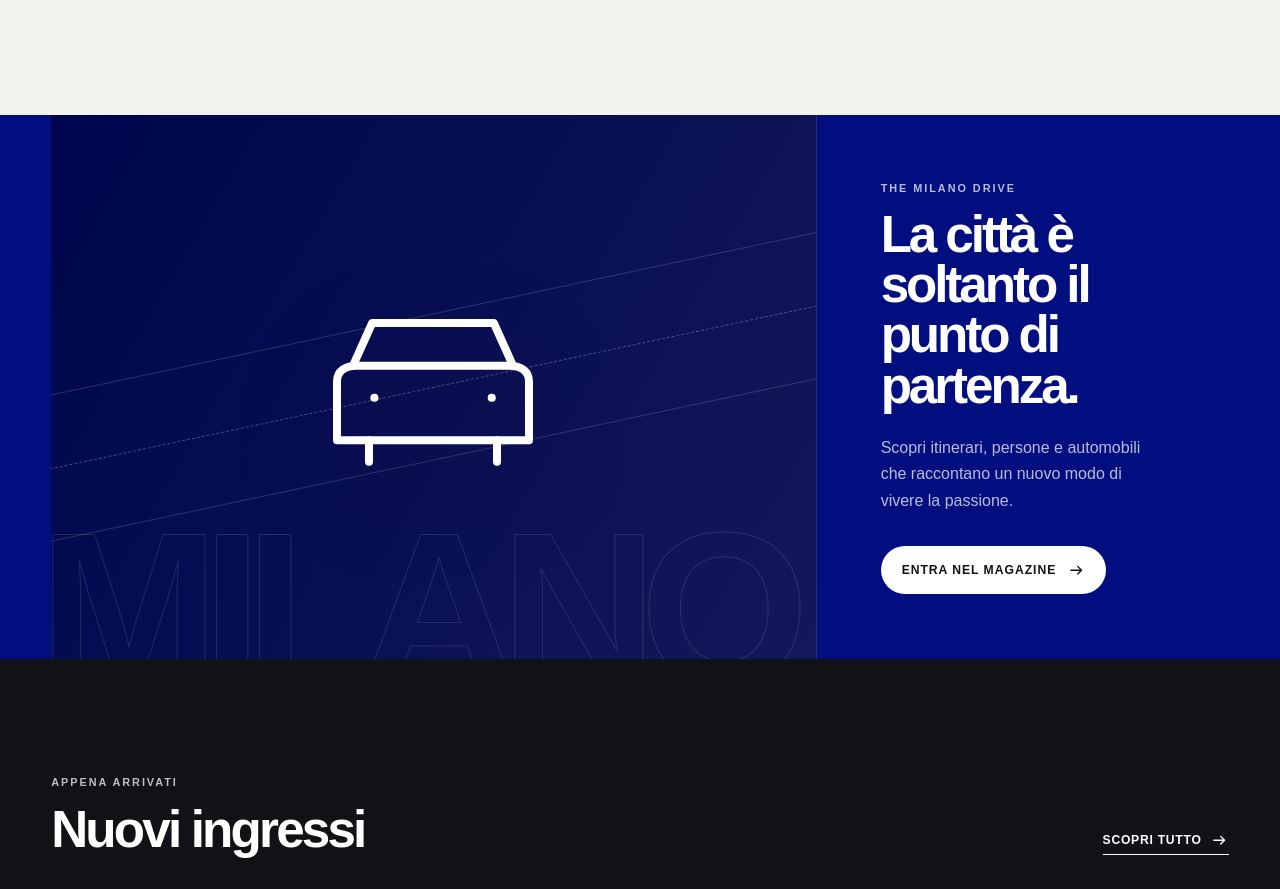
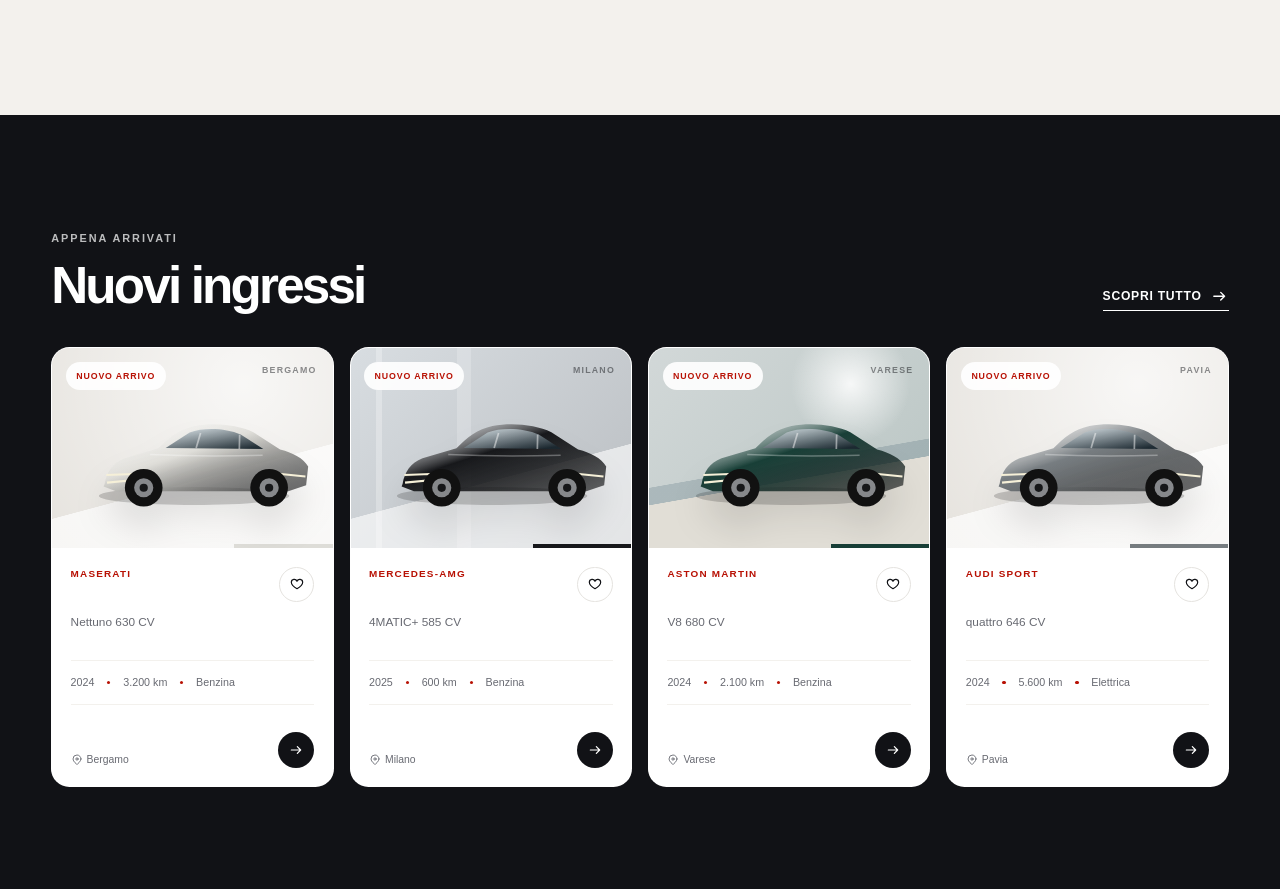
Before and after one commit to ronaldocardoso/macchinamilano, a Next.js app: page / in a window 1280 px wide. Shown: the part 2277-3166 px from the top of the page. Built offline with nearby package versions, Linux system fonts and the light colour scheme; no server answers.

Commit message:
Remove Milano Drive section

```diff
--- a/app/globals.css
+++ b/app/globals.css
@@ -977,91 +977,6 @@
   width: 1.2rem;
 }
 
-.editorial-banner {
-  overflow: hidden;
-  background: var(--brand-blue);
-  color: white;
-}
-
-.editorial-banner__grid {
-  display: grid;
-  min-height: 34rem;
-  grid-template-columns: 1.3fr 0.7fr;
-}
-
-.editorial-banner__visual {
-  position: relative;
-  display: grid;
-  overflow: hidden;
-  place-items: center;
-  border-right: 1px solid rgb(255 255 255 / 16%);
-  background:
-    linear-gradient(120deg, transparent, rgb(255 255 255 / 7%)),
-    var(--brand-blue-dark);
-}
-
-.editorial-banner__visual > svg {
-  position: relative;
-  z-index: 3;
-  width: min(20vw, 16rem);
-  color: white;
-  filter: drop-shadow(0 2rem 3rem rgb(0 0 0 / 30%));
-  stroke-width: 0.75;
-}
-
-.editorial-banner__road {
-  position: absolute;
-  top: 50%;
-  left: 50%;
-  width: 130%;
-  height: 9rem;
-  border-block: 1px solid rgb(255 255 255 / 16%);
-  transform: translate(-50%, -50%) rotate(-12deg);
-}
-
-.editorial-banner__road::after {
-  position: absolute;
-  top: 50%;
-  left: 0;
-  width: 100%;
-  border-top: 1px dashed rgb(255 255 255 / 26%);
-  content: "";
-}
-
-.editorial-banner__word {
-  position: absolute;
-  bottom: -0.12em;
-  left: -0.06em;
-  color: transparent;
-  font-size: clamp(6rem, 17vw, 16rem);
-  font-weight: 800;
-  letter-spacing: -0.08em;
-  line-height: 0.7;
-  -webkit-text-stroke: 1px rgb(255 255 255 / 12%);
-}
-
-.editorial-banner__copy {
-  display: flex;
-  flex-direction: column;
-  align-items: start;
-  justify-content: center;
-  padding: clamp(2rem, 5vw, 5rem);
-}
-
-.editorial-banner__copy h2 {
-  margin: 0;
-  font-size: clamp(2.4rem, 4vw, 4rem);
-  font-weight: 650;
-  letter-spacing: -0.06em;
-  line-height: 0.98;
-}
-
-.editorial-banner__copy > p:not(.eyebrow) {
-  margin: 1.5rem 0 2rem;
-  color: rgb(255 255 255 / 72%);
-  line-height: 1.65;
-}
-
 .category-grid {
   display: grid;
   grid-template-columns: repeat(3, minmax(0, 1fr));
@@ -2202,16 +2117,6 @@
     border-left: 1px solid var(--stone-200);
   }
 
-  .editorial-banner__grid {
-    grid-template-columns: 1fr;
-  }
-
-  .editorial-banner__visual {
-    min-height: 22rem;
-    border-right: 0;
-    border-bottom: 1px solid rgb(255 255 255 / 16%);
-  }
-
   .category-grid {
     grid-template-columns: repeat(2, minmax(0, 1fr));
   }
@@ -2395,14 +2300,6 @@
     border-top: 1px solid var(--stone-200);
   }
 
-  .editorial-banner__visual {
-    min-height: 18rem;
-  }
-
-  .editorial-banner__visual > svg {
-    width: 9rem;
-  }
-
   .category-grid {
     grid-template-columns: 1fr;
   }
--- a/app/page.tsx
+++ b/app/page.tsx
@@ -1,6 +1,6 @@
 import Link from "next/link";
 
-import { ArrowIcon, CarIcon, CheckIcon } from "@/components/icons";
+import { ArrowIcon, CheckIcon } from "@/components/icons";
 import { ExploreDirectory } from "@/components/explore-directory";
 import { SearchPanel } from "@/components/search-panel";
 import { SiteFooter } from "@/components/site-footer";
@@ -70,27 +70,6 @@
               {featured.map((vehicle) => (
                 <VehicleCard key={vehicle.slug} vehicle={vehicle} />
               ))}
-            </div>
-          </div>
-        </section>
-
-        <section className="editorial-banner">
-          <div className="editorial-banner__grid container">
-            <div className="editorial-banner__visual" aria-hidden="true">
-              <span className="editorial-banner__road" />
-              <CarIcon />
-              <span className="editorial-banner__word">MILANO</span>
-            </div>
-            <div className="editorial-banner__copy">
-              <p className="eyebrow eyebrow--light">The Milano Drive</p>
-              <h2>La città è soltanto il punto di partenza.</h2>
-              <p>
-                Scopri itinerari, persone e automobili che raccontano un nuovo
-                modo di vivere la passione.
-              </p>
-              <Link className="button button--white" href="#magazine">
-                Entra nel magazine <ArrowIcon />
-              </Link>
             </div>
           </div>
         </section>
```
